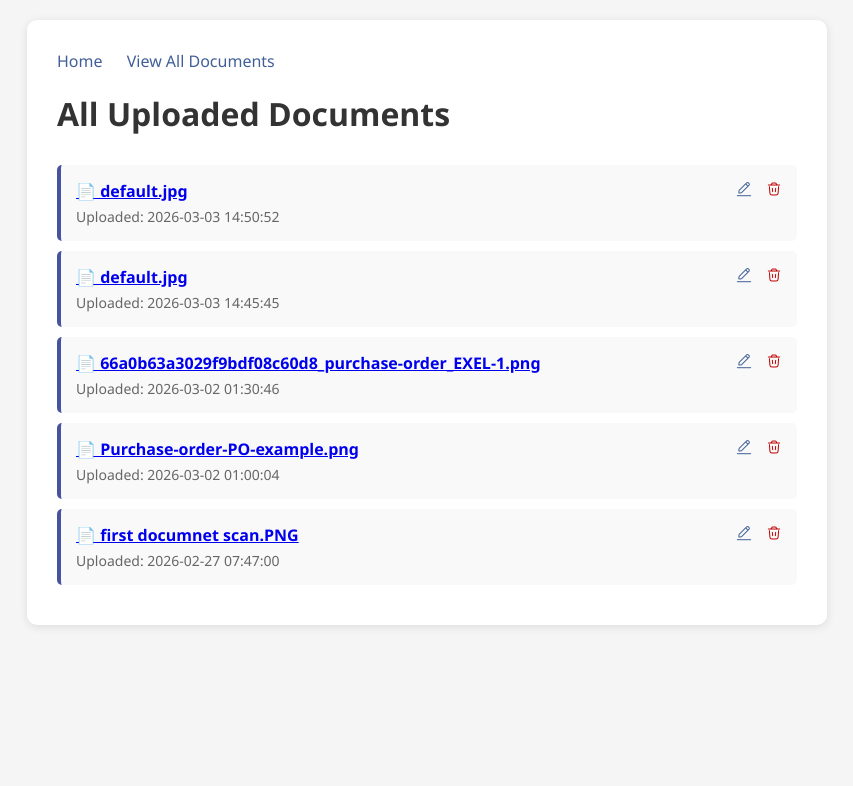
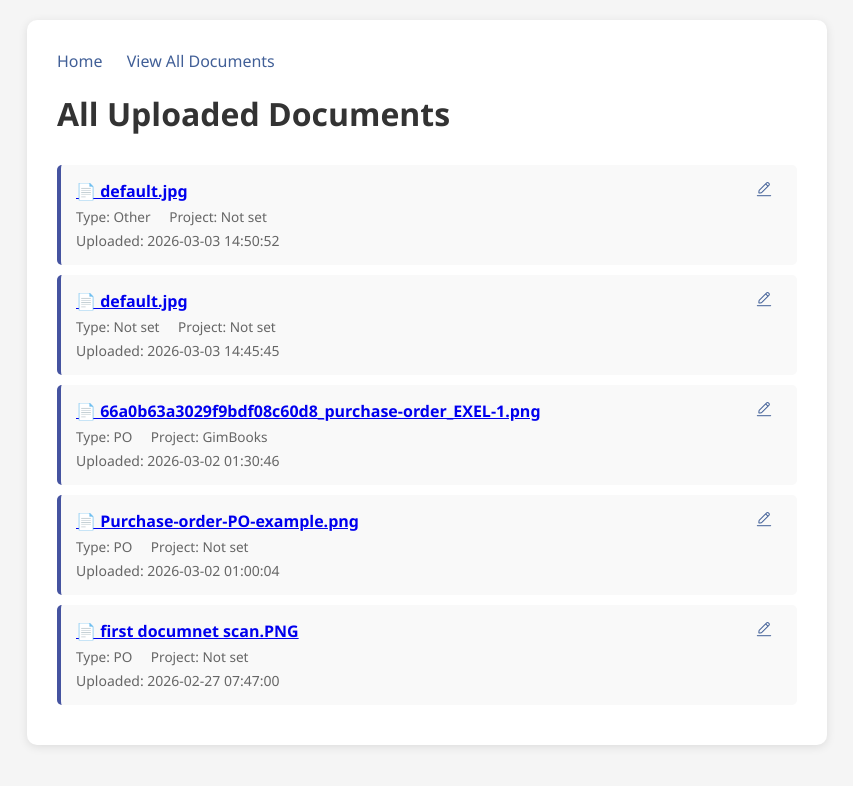
Before and after one commit to PBlacke/JFAP-Document-Management-System, a Flask app: page /documents in a window 1280 px wide. Shown: the top 786 px of the page, without its empty margins (213-1066 px from the left). Run offline with Flask 3, Linux system fonts and the light colour scheme; data comes from the database, SQL or seed files in the repository; both versions use the stored data as it was after the commit.

Commit message:
update modal, added type and project

```diff
--- a/app.py
+++ b/app.py
@@ -31,6 +31,16 @@ def init_db():
                   filepath TEXT,
                   extracted_text TEXT,
                   upload_date TIMESTAMP DEFAULT CURRENT_TIMESTAMP)''')
+
+    #add new columns doc_type and project
+    try:
+        c.execute("ALTER TABLE documents ADD COLUMN doc_type TEXT")
+    except sqlite3.OperationalError:
+        pass
+    try:
+        c.execute("ALTER TABLE documents ADD COLUMN project TEXT")
+    except sqlite3.OperationalError:
+        pass
     conn.commit()
     conn.close()
 
@@ -77,14 +87,19 @@ def upload_file():
         #OCR text extract
         extracted_text = extract_text_from_file(filepath)
 
+        #get form data
+        doc_type = request.form.get('type', '')
+        project = request.form.get('project', '')
+
         #get system current timee
         upload_time = datetime.now().strftime('%Y-%m-%d %H:%M:%S')
 
         #save to database
         conn = sqlite3.connect('documents.db')
         c = conn.cursor()
-        c.execute("""INSERT INTO documents (filename, filepath, extracted_text, upload_date) VALUES (?, ?, ?, ?)""",
-                  (filename, filepath, extracted_text, upload_time))
+        c.execute("""INSERT INTO documents (filename, filepath, extracted_text, upload_date, doc_type, project)
+                  VALUES (?, ?, ?, ?, ?, ?)""",
+                  (filename, filepath, extracted_text, upload_time, doc_type, project))
         conn.commit()
         doc_id = c.lastrowid
         conn.close()
@@ -121,7 +136,7 @@ def search():
 def list_documents():
     conn = sqlite3.connect('documents.db')
     c = conn.cursor()
-    c.execute("SELECT id, filename, upload_date FROM documents ORDER BY upload_date DESC")
+    c.execute("SELECT id, filename, upload_date, doc_type, project FROM documents ORDER BY upload_date DESC")
     docs = c.fetchall()
     conn.close()
     return render_template('documents.html', documents=docs)
@@ -175,55 +190,46 @@ def preview_document(doc_id):
         return redirect(url_for('view_document', doc_id=doc_id))
 
 #edit document
-@app.route('/edit/<int:doc_id>', methods=['GET', 'POST'])
+@app.route('/edit/<int:doc_id>', methods=['POST'])
 def edit_document(doc_id):
     conn = sqlite3.connect('documents.db')
     c = conn.cursor()
 
-    if request.method == 'POST':
-        new_filename = request.form['filename'].strip()
-        if not new_filename:
-            return "Filename can't be empty", 400
+    new_filename = request.form['filename'].strip()
+    doc_type = request.form.get('type', '')
+    project = request.form.get('project', '')
 
-        #get current file info
-        c.execute("SELECT filename, filepath FROM documents WHERE id = ?", (doc_id,))
-        row = c.fetchone()
-        if not row:
-            abort(404)
-        old_filename, old_filepath = row
+    if not new_filename:
+        return "Filename can't be empty", 400
 
-        #determine new filename
-        ext = old_filename.rsplit('.', 1)[-1] if '.' in old_filename else ''
-        if not new_filename.endswith('.' + ext):
-            new_filename = new_filename + '.' + ext
-        new_filepath = os.path.join(app.config['UPLOAD_FOLDER'], new_filename)
+    # Get current file info
+    c.execute("SELECT filename, filepath FROM documents WHERE id = ?", (doc_id,))
+    row = c.fetchone()
+    if not row:
+        abort(404)
+    old_filename, old_filepath = row
 
-        #rename file
-        try:
-            os.rename(old_filepath, new_filepath)
-        except Exception as e:
-            return f"Errror renaming file: {str(e)}", 500
+    # Determine new filename with extension
+    ext = old_filename.rsplit('.', 1)[-1] if '.' in old_filename else ''
+    if not new_filename.endswith('.' + ext):
+        new_filename = new_filename + '.' + ext
+    new_filepath = os.path.join(app.config['UPLOAD_FOLDER'], new_filename)
 
-        #update database
-        c.execute("UPDATE documents SET filename = ?, filepath = ? WHERE id = ?",
-                  (new_filename, new_filepath, doc_id))
-        conn.commit()
-        conn.close()
+    # Rename file on disk
+    try:
+        os.rename(old_filepath, new_filepath)
+    except Exception as e:
+        return f"Error renaming file: {str(e)}", 500
 
-        return redirect(url_for('list_documents'))
+    # Update database
+    c.execute("""UPDATE documents
+                 SET filename = ?, filepath = ?, doc_type = ?, project = ?
+                 WHERE id = ?""",
+              (new_filename, new_filepath, doc_type, project, doc_id))
+    conn.commit()
+    conn.close()
 
-    else: #GET request - show edit form
-        c.execute("SELECT filename FROM documents WHERE id = ?", (doc_id,))
-        row = c.fetchone()
-        conn.close()
-
-        if not row:
-            abort(404)
-        filename = row[0]
-        #strip extension for display
-        name_without_ext = filename.rsplit('.', 1)[0] if '.' in filename else filename
-
-        return render_template('edit.html', doc_id=doc_id, filename=name_without_ext)
+    return redirect(url_for('list_documents'))
 
 #delete document
 @app.route('/delete/<int:doc_id>', methods=['POST'])
--- a/templates/documents.html
+++ b/templates/documents.html
@@ -28,9 +28,15 @@
         .close:hover { color: black;}
         .modal h2 { margin-top: 0; color: #333;}
         .modal label { display: block; margin: 15px 0 5px;}
-        .modal input[type="text"] { width: 100%; padding: 8px; border: 1px solid #ddd; border-radius: 4px; box-sizing: border-box;}
+        .modal input[type="text"], .modal select { width: 100%; padding: 8px; border: 1px solid #ddd; border-radius: 4px; box-sizing: border-box;}
         .modal button { background: #415f97; color: white; border: none; padding: 10px 20px; border-radius: 4px; cursor: pointer; margin-top: 15px;}
         .modal button:hover { background: #2c3e6b;}
+
+        /*delete*/
+        #deleteBtn { background: #c00;}
+        #deleteBtn:hover { background: #a00;}
+        .doc-meta { font-size: 0.85em; color: #666; margin-top: 5px;}
+        .doc-meta span { margin-right: 15px;}
     </style>
 </head>
 <body>
@@ -44,17 +50,20 @@
 
         {% if documents %}
             {% for doc in documents %}
-            <div class="doc-item">
+            <div class="doc-item" data-id="{{ doc[0] }}" data-filename="{{ doc[1] }}" data-type="{{ doc[3] if doc[3] else '' }}" data-project="{{ doc[4] if doc[4] else '' }}" data-ext="{{ doc[1].split('.')[-1] }}">
                 <div class="filename">
                     <a href="/preview/{{ doc[0] }}" target="_blank">📄 {{ doc[1] }}</a>
                     <span style="float: right;">
                         <!--Edit-->
-                        <button onclick="openEditModal('{{ doc[0] }}', '{{ doc[1] }}')" style="background: none; border: none; cursor: pointer; text-decoration: none; margin-right: 10px;"><img src="{{ url_for('static', filename='edit-text.png') }}" alt="edit"></button>
-                        <!--Delete-->
-                        <form action="/delete/{{ doc[0] }}" method="POST" style="display: inline;" onsubmit="return confirm('Are you sure you want to delete this document?');">
-                            <button type="submit" style="background: none; border: none; cursor: pointer; text-decoration: none;"><img src="{{ url_for('static', filename='trash.png') }}" alt="delete"></button>
-                        </form>
+                        <button onclick="openEditModal('{{ doc[0] }}')" style="background: none; border: none; cursor: pointer; text-decoration: none; margin-right: 10px;">
+                            <img src="{{ url_for('static', filename='edit-text.png') }}" alt="edit">
+                        </button>
+
                     </span>
+                </div>
+                <div class="doc-meta">
+                    <span>Type: {{ doc[3] if doc[3] else 'Not set' }}</span>
+                    <span>Project: {{ doc[4] if doc[4] else 'Not set' }}</span>
                 </div>
                 <div class="date">Uploaded: {{ doc[2] }}</div>
             </div>
@@ -72,11 +81,29 @@
         <div class="modal-content">
             <span class="close">&times;</span>
             <h2>Edit Document</h2>
+            <div id="preview-area" style="text-align: center; margin-bottom: 15px;">
+                <!-- Preview will be inserted here by JavaScript -->
+            </div>
+
             <form id="editForm" method="POST" action="">
                 <label for="edit-filename">Filename (without extension):</label>
                 <input type="text" id="edit-filename" name="filename" required>
-                <p style="color: #666; font-size: 0.9em;">The file extension will be preserved automatically.</p>
+
+                <label for="edit-type">Document Type:</label>
+                <select name="type" id="edit-type">
+                    <option value="">--Select---</option>
+                    <option value="PR">Purchase Request</option>
+                    <option value="PO">Purchase Order</option>
+                    <option value="Other">Other</option>
+                </select>
+
+                <label for="edit-project">Project:</label>
+                <input type="text" id="edit-project" name="project" placeholder="Project Name">
                 <button type="submit">Save Changes</button>
+            </form>
+            <hr>
+            <form id="deleteForm" method="POST" onsubmit="return confirm('Are you sure you want to delete this document?');">
+                <button type="submit" id="deleteBtn">Delete Document</button>
             </form>
         </div>
     </div>
@@ -86,28 +113,57 @@
     const modal = document.getElementById('editModal');
     const closeBtn = document.querySelector('.close');
     const editForm = document.getElementById('editForm');
+    const deleteForm = document.getElementById('deleteForm');
     const editFilenameInput = document.getElementById('edit-filename');
+    const editTypeSelect = document.getElementById('edit-type');
+    const editProjectInput = document.getElementById('edit-project');
+    const previewArea = document.getElementById('preview-area');
 
-        // Close modal when clicking the X or outside the modal
+    // Close modal when clicking X or outside
     closeBtn.onclick = function() {
         modal.style.display = 'none';
     }
-
     window.onclick = function(event) {
         if (event.target == modal) {
             modal.style.display = 'none';
         }
     }
 
-        // Function to open edit modal and set its action
-        function openEditModal(docId, currentFilename) {
-            // Remove file extension for display
-            const nameWithoutExt = currentFilename.includes('.')
-                ? currentFilename.substring(0, currentFilename.lastIndexOf('.'))
-                : currentFilename;
+    // Function to open modal and populate fields
+    function openEditModal(docId) {
+        // Find the document item by data-id
+        const docItem = document.querySelector(`.doc-item[data-id="${docId}"]`);
+        if (!docItem) return;
 
+        // Extract data from dataset
+        const filename = docItem.dataset.filename;
+        const docType = docItem.dataset.type || '';
+        const project = docItem.dataset.project || '';
+        const fileExt = docItem.dataset.ext;
+
+        // Set filename without extension
+        const nameWithoutExt = filename.includes('.') ? filename.substring(0, filename.lastIndexOf('.')) : filename;
         editFilenameInput.value = nameWithoutExt;
+
+        // Set type and project
+        editTypeSelect.value = docType;
+        editProjectInput.value = project;
+
+        // Set form actions
         editForm.action = `/edit/${docId}`;
+        deleteForm.action = `/delete/${docId}`;
+
+        // Set preview
+        if (fileExt.match(/(png|jpg|jpeg|gif)/i)) {
+            previewArea.innerHTML = `<img src="/view/${docId}" alt="Preview" style="max-width: 200px; max-height: 150px; border: 1px solid #ddd; border-radius: 4px;">`;
+        } else if (fileExt.match(/pdf/i)) {
+            // Use a PDF icon if you have one in static/
+            previewArea.innerHTML = `<img src="{{ url_for('static', filename='pdf-icon.png') }}" alt="PDF" style="width: 64px; height: 64px;"><p>PDF Document</p>`;
+        } else {
+            previewArea.innerHTML = `<p>No preview available</p>`;
+        }
+
+        // Show modal
         modal.style.display = 'block';
     }
 </script>
```
Also changed, not shown: templates/edit.html (deleted, +0 -35 lines), templates/index.html (+22 -9 lines), documents.db, static/pdf-icon.png (added), uploads/default.jpg (added). Lines whose indentation alone changed are shown as unchanged.
